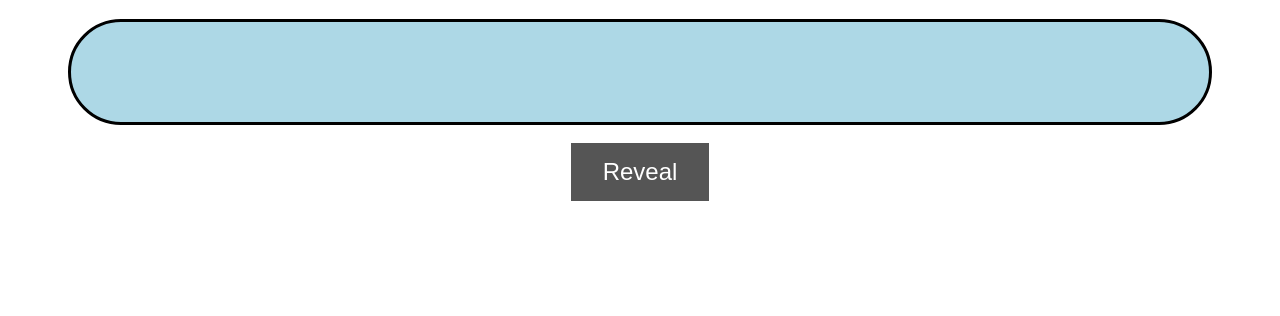
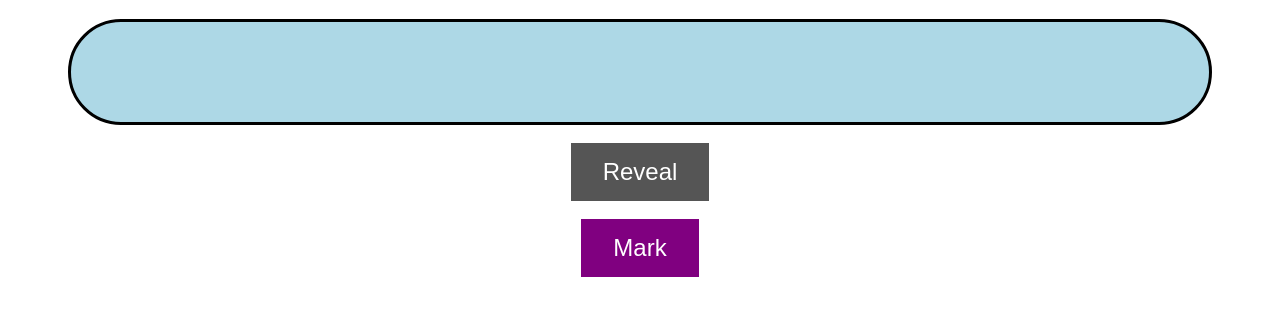
Before and after one commit to jamesinsheffield/1000Words, a Flask app: template templates/main.html in a window 1280 px wide. Shown: the part 76-392 px from the top of the page. Run offline with Flask 2, Linux system fonts and the light colour scheme; the template is opened without the code that fills it: values that come from a table or form of the project are taken from there, others are empty; parts of the project's set-up code (start-up, migrations or seed data) failed here and were passed over.

Commit message:
Add ability to mark/unmark from home screen

```diff
--- a/app.py
+++ b/app.py
@@ -105,6 +105,11 @@ def home():
     else:
         bFinished = False
         subWordsJSON = json.loads(session['subWords'])
+        id = subWordsJSON['id'][str(session['idxList'][session['i']])]
+        if subWordsJSON['mark'][str(session['idxList'][session['i']])] == 1:
+            bMarked = True
+        else:
+            bMarked = False
         Ctgry = subWordsJSON['category'][str(session['idxList'][session['i']])]
         if session['EngRom'] == 'Eng2Rom':
             Qu = subWordsJSON['english'][str(session['idxList'][session['i']])]
@@ -112,7 +117,7 @@ def home():
         else:
             Qu = subWordsJSON['romanian'][str(session['idxList'][session['i']])]
             Ans = subWordsJSON['english'][str(session['idxList'][session['i']])]
-        return render_template('main.html', Qu=Qu, Ans=Ans, form=form, Ctgry=Ctgry, bFinished=bFinished, iWord=session['i']+1,nWords=len(session['idxList']))
+        return render_template('main.html',form=form,id=id,bMarked=bMarked,Ctgry=Ctgry,Qu=Qu,Ans=Ans,bFinished=bFinished,iWord=session['i']+1,nWords=len(session['idxList']))
 
 @app.route("/next")
 def next():
@@ -133,6 +138,26 @@ def repeat():
         session['idxList'].append(session['idxList'][session['i']])
         session.modified = True
     return redirect(url_for("next"))
+
+@app.route("/mark/<string:id>")
+def mark(id):
+    #Retrieve DB entry:
+    db_row = Words.query.filter_by(id=id).first()
+    if db_row is None:
+        abort(404)
+    if db_row.mark == 1:
+        db_row.mark = 0
+    else:
+        db_row.mark = 1
+    db.session.commit()
+    if 'i' in session:
+        subWordsJSON = json.loads(session['subWords'])
+        if subWordsJSON['mark'][str(session['idxList'][session['i']])] == 1:
+            subWordsJSON['mark'][str(session['idxList'][session['i']])] -= 1
+        else:
+            subWordsJSON['mark'][str(session['idxList'][session['i']])] += 1
+        session['subWords'] = json.dumps(subWordsJSON)
+    return redirect(url_for("home"))
 
 @app.route("/add",methods=['GET', 'POST'])
 def add():
--- a/templates/main.html
+++ b/templates/main.html
@@ -36,6 +36,7 @@ form {
 }
 .button2 {background-color: #f44336;} /* Red */
 .button3 {background-color: #555555;} /* Black */
+.button4 {background-color: #800080;} /* Purple */
 </style>
 </head>
 <body>
@@ -71,6 +72,16 @@ form {
   <input type="button" id="Next" value="Got it :-)" onclick="window.location.href = '/next'" style="display:none" class="button"></input>
   <input type="button" id="Repeat" value="Missed it :-(" onclick="window.location.href = '/repeat'" style="display:none" class="button button2"></input>
 </div>
+<br>
+{% if bMarked %}
+<div style="text-align:center;">
+  <input type="button" id="Mark" value="Unmark" onclick="window.location.href = '/mark/{{id}}'" class="button button4"></input>
+</div>
+{% else %}
+<div style="text-align:center;">
+  <input type="button" id="Mark" value="Mark" onclick="window.location.href = '/mark/{{id}}'" class="button button4"></input>
+</div>
+{% endif %}
 {% else %}
 <br>
 <div style="text-align:center;font-size: 40px;">
```
